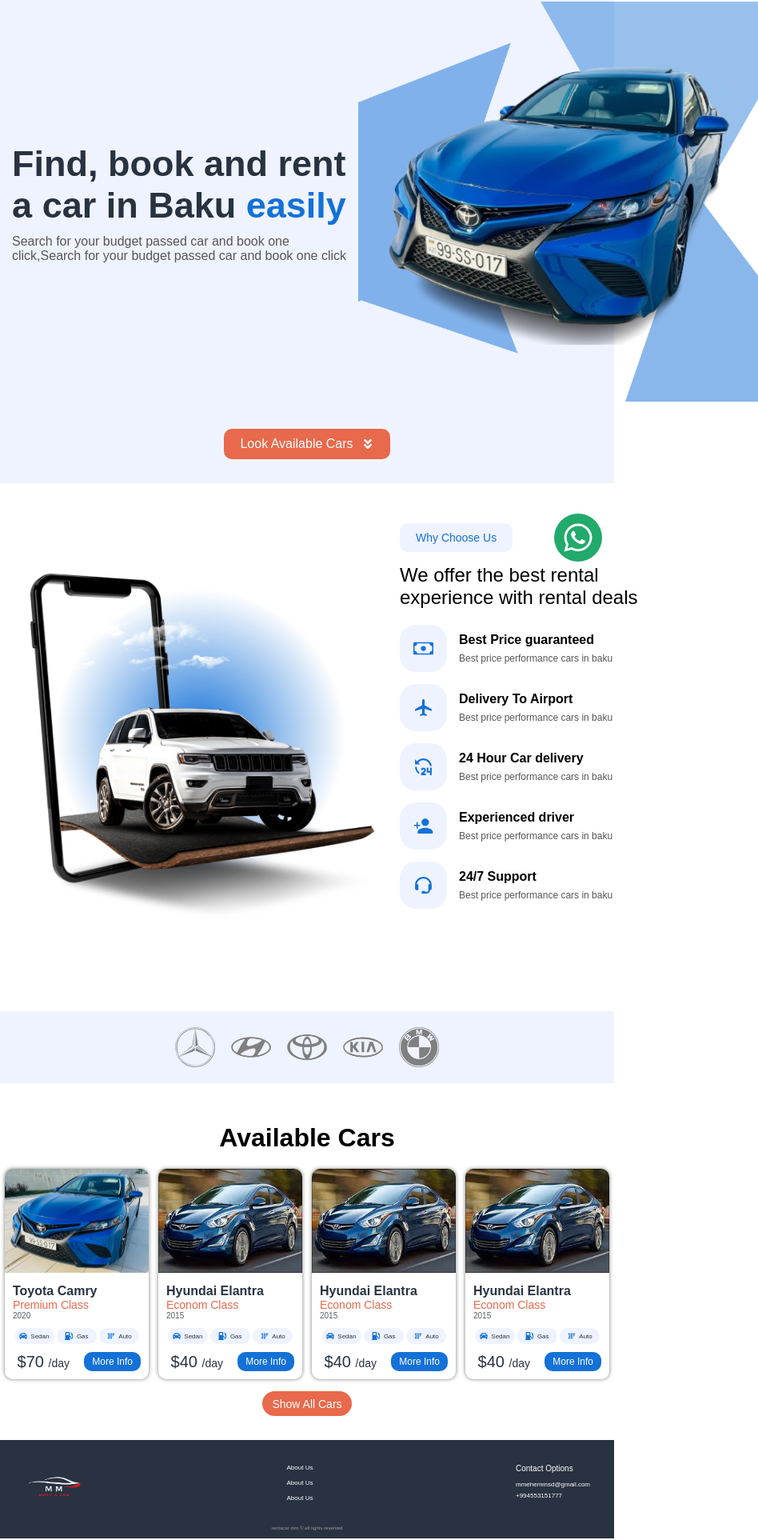
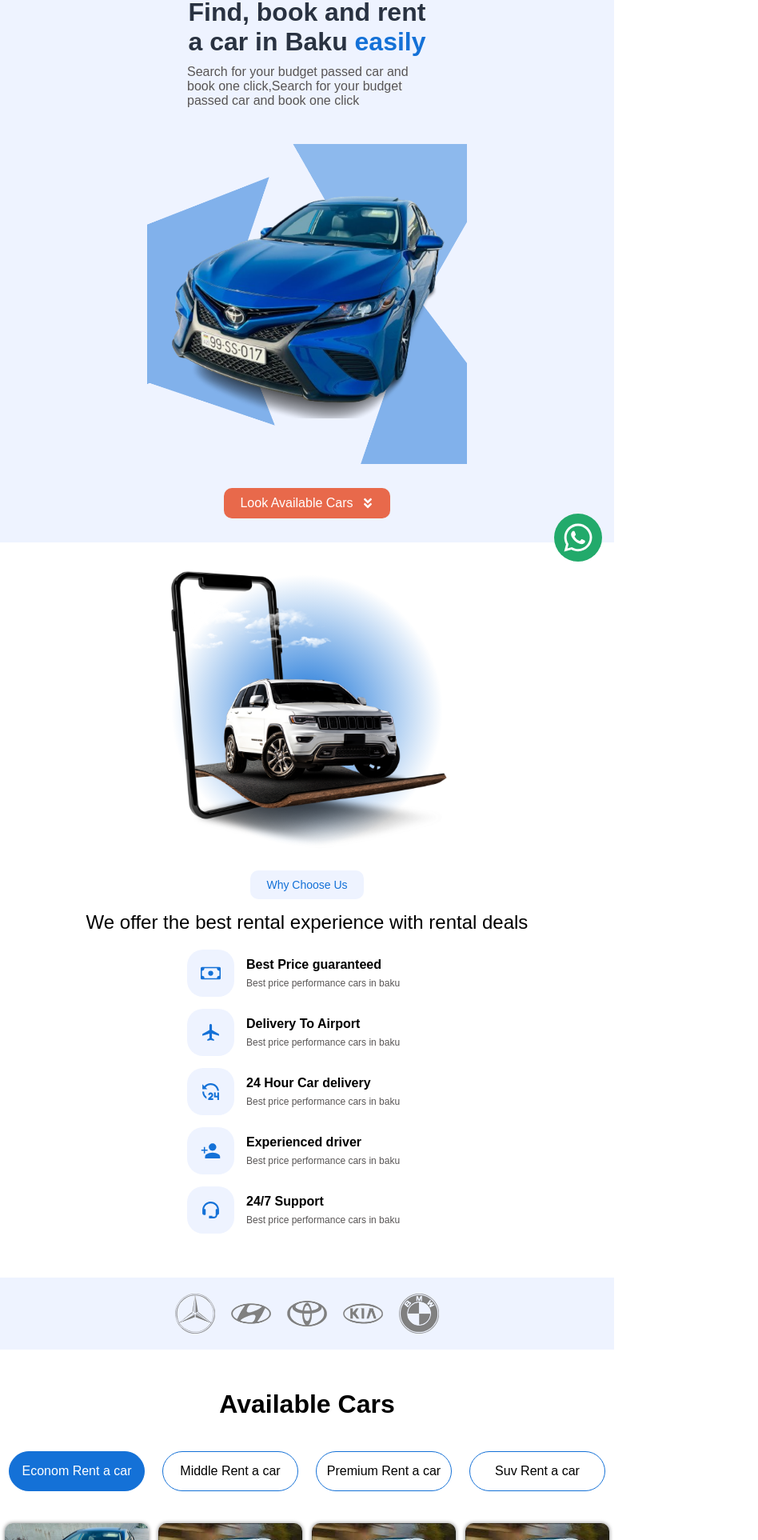
Before and after one commit to qerkules/frontend, a React (Create React App) app: page / in a window 768 px wide. Shown: the part 83-2008 px from the top of the page at 80% size, 948 px wide, since content can reach past the window. Built offline with nearby package versions, Linux system fonts and the light colour scheme; no server answers.

Commit message:
added class section to homepage

```diff
--- a/src/components/header/styles.module.css
+++ b/src/components/header/styles.module.css
@@ -1,5 +1,4 @@
 .container {
-
   padding-top: 35px;
   padding-bottom: 0px;
   background-color: var(--lightblue);
@@ -53,7 +52,7 @@
   margin-left: 10px;
 }
 
-@media screen and (min-width: 600px) {
+@media screen and (min-width: 960px) {
   .image {
     width: 500px;
   }
@@ -71,13 +70,31 @@
     align-items: center;
   }
 
-  .title{
+  .title {
     font-size: 45px;
   }
 
-  .subTitle{
+  .subTitle {
     width: 418px;
   }
+}
 
-
+@media (min-width: 450px) and (max-width: 960px) {
+  .image {
+    width: 400px;
+  }
+  .rightSide{
+    display: flex;
+    justify-content: center;
+    align-items: center;
+  }
+  .leftSide {
+    display: flex;
+    flex-direction: column;
+    justify-content: center;
+    align-items: center;
+  }
+  .subTitle {
+    width: 300px;
+  }
 }
--- a/src/components/ouservices/styles.module.css
+++ b/src/components/ouservices/styles.module.css
@@ -79,27 +79,54 @@
   width: 100%;
 }
 
-@media screen and (min-width: 600px) {
+@media screen and (min-width: 960px) {
   .container {
     display: flex;
     flex-direction: row;
     justify-content: space-around;
-    padding: 50px 0px   ;
+    padding: 50px 0px;
   }
 
   .detailsSection {
     flex: 1;
   }
 
-  .sectionImgContainer{
+  .sectionImgContainer {
     width: 500px;
     display: flex;
     justify-content: center;
     align-items: flex-end;
-    padding-top:30px ;
-
+    padding-top: 30px;
   }
-  .sectionImg{
+  .sectionImg {
     width: 500px;
   }
+
 }
+
+@media (min-width: 450px) and (max-width: 960px) {
+  .sectionImg {
+    width: 400px;
+  }
+
+  .sectionImgContainer {
+    background: rgb(0, 0, 237);
+    background: radial-gradient(
+      circle,
+      var(--blue) 0%,
+      rgba(255, 255, 255, 1) 40%
+    );
+    flex: 1;
+    display: flex;
+    justify-content: center;
+    align-items: center;
+  }
+
+  .detailsSection {
+   display: flex;
+   flex-direction: column;
+   justify-content: center;
+   align-items: center;
+  }
+
+}
--- a/src/pages/homepage/Homepage.jsx
+++ b/src/pages/homepage/Homepage.jsx
@@ -22,6 +22,12 @@
         <h4 ref={ref} className={`${styles.cardTitle}`}>
           Available Cars
         </h4>
+        <div className={`${styles.classSection}`}>
+          <div className={`${styles.classContainer} ${styles.selected}`}>Econom Rent a car</div>
+          <div className={`${styles.classContainer}`}>Middle Rent a car</div>
+          <div className={`${styles.classContainer}`}>Premium Rent a car</div>
+          <div className={`${styles.classContainer}`}>Suv Rent a car</div>
+        </div>
 
         <div className={`${styles.cardContainer}`}>
           {cars.map((car) => {
--- a/src/pages/homepage/styles.module.css
+++ b/src/pages/homepage/styles.module.css
@@ -10,7 +10,7 @@
 .cardTitle {
   text-align: center;
   font-size: 32px;
-  margin-bottom: 20px;
+  margin-bottom: 40px;
 }
 .cardSection {
   margin-bottom: 30px;
@@ -30,3 +30,25 @@
   font-size: 14px;
   display: inline-block;
 }
+
+.classSection {
+  display: flex;
+  justify-content: space-around;
+  flex-wrap: wrap;
+  margin-bottom: 20px;
+}
+
+.classContainer {
+  border: 1px solid var(--blue);
+  padding: 15px 10px;
+  color: var(--darklue);
+  width: 170px;
+  border-radius: 35px;
+  text-align: center;
+  margin-bottom: 20px;
+}
+
+.selected {
+  color: white;
+  background-color: var(--blue);
+}
```
